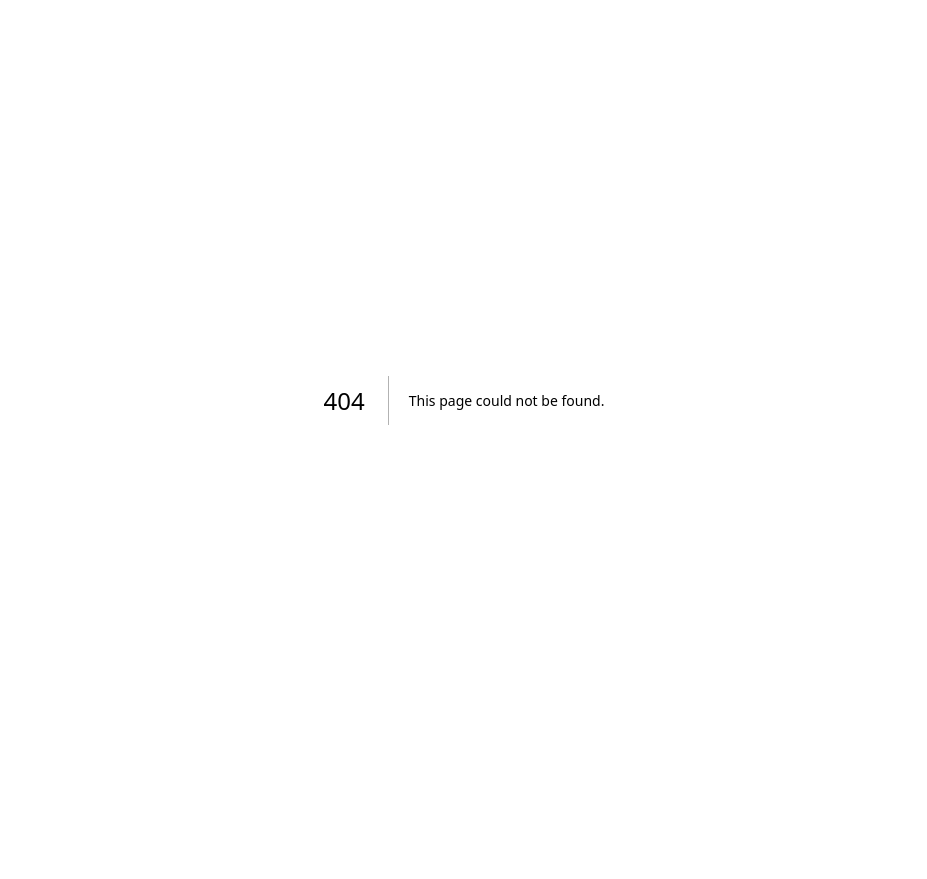
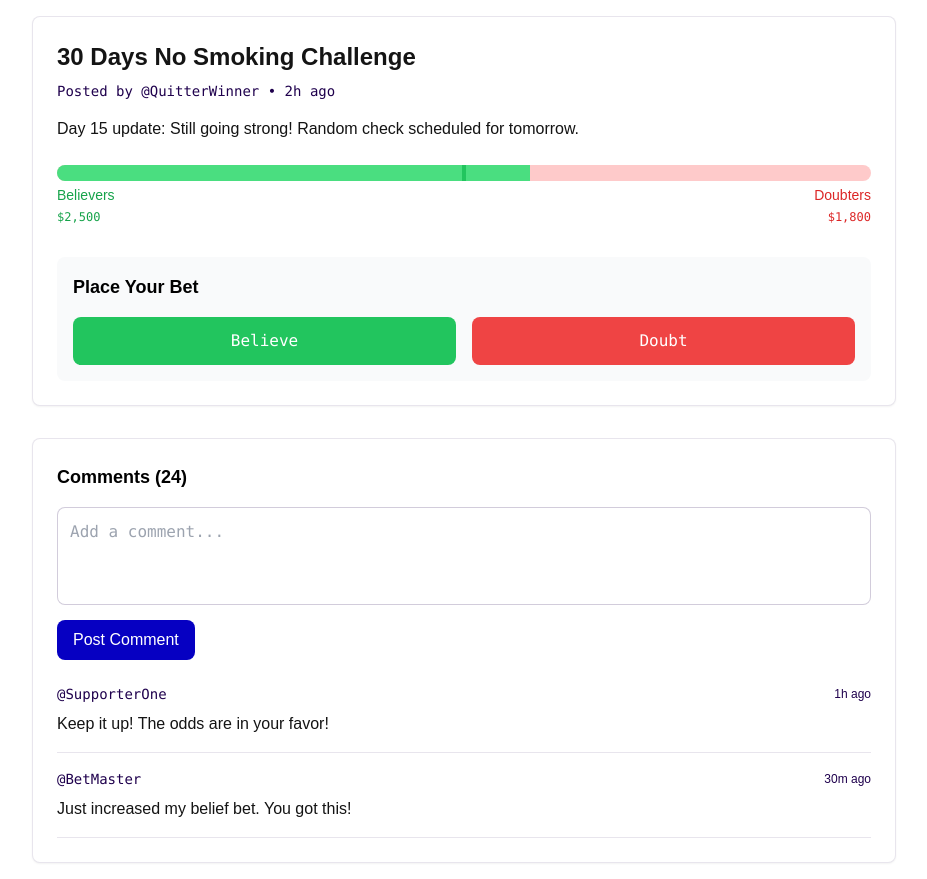
Before and after one commit to Koyonari/HackOMania2025, a Next.js app: page /app/posts in a window 1280 px wide. Before the commit this address had no page. Shown: the whole page, without its empty margins (176-1103 px from the left). Before the commit the page ends 800 px from the top, so only its background shows below. Built offline with nearby package versions, Linux system fonts and the light colour scheme.

Commit message:
feat: comment section + betting template complete

```diff
--- /dev/null
+++ b/src/app/app/posts/page.jsx
@@ -0,0 +1,30 @@
+import PostDetail from '@/components/PostDetail'
+
+export default async function PostPage() {
+  // Example data - replace with your actual data fetching
+  const post = {
+    title: "30 Days No Smoking Challenge",
+    username: "QuitterWinner",
+    timePosted: "2h ago",
+    content: "Day 15 update: Still going strong! Random check scheduled for tomorrow.",
+    betPool: {
+      believe: 2500,
+      doubt: 1800
+    },
+    commentCount: 24,
+    comments: [
+      {
+        username: "SupporterOne",
+        timePosted: "1h ago",
+        content: "Keep it up! The odds are in your favor!"
+      },
+      {
+        username: "BetMaster",
+        timePosted: "30m ago",
+        content: "Just increased my belief bet. You got this!"
+      }
+    ]
+  }
+
+  return <PostDetail post={post} />
+}
--- /dev/null
+++ b/src/components/PostDetail.jsx
@@ -0,0 +1,134 @@
+'use client'
+
+import { cn } from '@/lib/utils'
+
+export default function PostDetail({ post }) {
+  if (!post) {
+    return (
+      <div className="max-w-4xl mx-auto p-4">
+        <div className="bg-white border border-accent-secondary/10 rounded-lg p-6 shadow-sm">
+          <h1 className="text-2xl font-semibold text-text-primary">Loading post...</h1>
+        </div>
+      </div>
+    )
+  }
+
+  const {
+    title,
+    username,
+    timePosted,
+    content,
+    betPool,
+    commentCount,
+    comments = []
+  } = post
+
+  const totalBets = betPool.believe + betPool.doubt
+  const believerPercentage = totalBets > 0 ? (betPool.believe / totalBets) * 100 : 50
+  const separatorColor = betPool.believe >= betPool.doubt ? 'bg-green-500' : 'bg-red-500'
+
+  const handleBelieveBet = () => {
+    // Add bet handling logic
+  }
+
+  const handleDoubtBet = () => {
+    // Add bet handling logic
+  }
+
+  const handleCommentSubmit = () => {
+    // Add comment submission logic
+  }
+
+  return (
+    <div className="max-w-4xl mx-auto p-4">
+      {/* Main Post Content */}
+      <div className="bg-white border border-accent-secondary/10 rounded-lg p-6 shadow-sm">
+        <h1 className="text-2xl font-semibold text-text-primary">{title}</h1>
+        <p className="text-sm text-accent-secondary font-mono mt-2">Posted by @{username} • {timePosted}</p>
+        <p className="mt-4 text-text-primary">{content}</p>
+
+        {/* Betting Stats */}
+        <div className="mt-6">
+          <div className="relative w-full h-4 bg-red-200 rounded-full overflow-hidden">
+            <div
+              className={cn(
+                "h-full bg-green-400 transition-all duration-300"
+              )}
+              style={{ width: `${believerPercentage}%` }}
+            />
+            <div className={cn(
+              "absolute top-0 left-[50%] w-1 h-full transform -translate-x-1/2",
+              separatorColor
+            )} />
+          </div>
+
+          <div className="mt-1 flex justify-between text-sm">
+            <span className="text-green-600">Believers</span>
+            <span className="text-red-600">Doubters</span>
+          </div>
+
+          <div className="mt-1 flex justify-between text-xs font-mono">
+            <span className="text-green-600">${betPool.believe.toLocaleString()}</span>
+            <span className="text-red-600">${betPool.doubt.toLocaleString()}</span>
+          </div>
+        </div>
+
+        {/* Betting Section */}
+        <div className="mt-8 p-4 bg-gray-50 rounded-lg">
+          <h3 className="text-lg font-semibold mb-4">Place Your Bet</h3>
+          <div className="flex gap-4">
+            <div className="flex-1">
+              <button
+                onClick={handleBelieveBet}
+                className="w-full py-3 px-4 bg-green-500 text-white rounded-lg hover:bg-green-600 transition font-mono"
+              >
+                Believe
+              </button>
+            </div>
+            <div className="flex-1">
+              <button
+                onClick={handleDoubtBet}
+                className="w-full py-3 px-4 bg-red-500 text-white rounded-lg hover:bg-red-600 transition font-mono"
+              >
+                Doubt
+              </button>
+            </div>
+          </div>
+        </div>
+      </div>
+
+      {/* Comments Section */}
+      <div className="mt-8 bg-white border border-accent-secondary/10 rounded-lg p-6 shadow-sm">
+        <h3 className="text-lg font-semibold mb-4">Comments ({commentCount})</h3>
+
+        {/* New Comment Input */}
+        <div className="mb-6">
+          <textarea
+            className="w-full p-3 border border-accent-secondary/20 rounded-lg font-mono resize-none focus:outline-none focus:ring-2 focus:ring-accent-primary"
+            placeholder="Add a comment..."
+            rows="3"
+          />
+          <button
+            onClick={handleCommentSubmit}
+            className="mt-2 px-4 py-2 bg-accent-primary text-white rounded-lg hover:bg-accent-primary/90 transition"
+          >
+            Post Comment
+          </button>
+        </div>
+
+        {/* Comments List */}
+        <div className="space-y-4">
+          {comments.map((comment, index) => (
+            <div key={index} className="border-b border-accent-secondary/10 pb-4">
+              <div className="flex justify-between items-center">
+                <p className="text-sm font-mono text-accent-secondary">@{comment.username}</p>
+                <p className="text-xs text-accent-secondary">{comment.timePosted}</p>
+              </div>
+              <p className="mt-2 text-text-primary">{comment.content}</p>
+            </div>
+          ))}
+        </div>
+      </div>
+    </div>
+  )
+}
```
